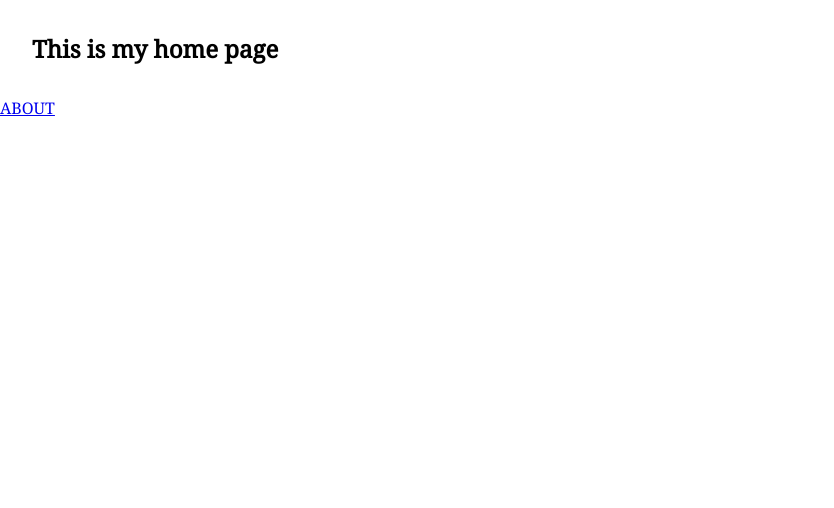
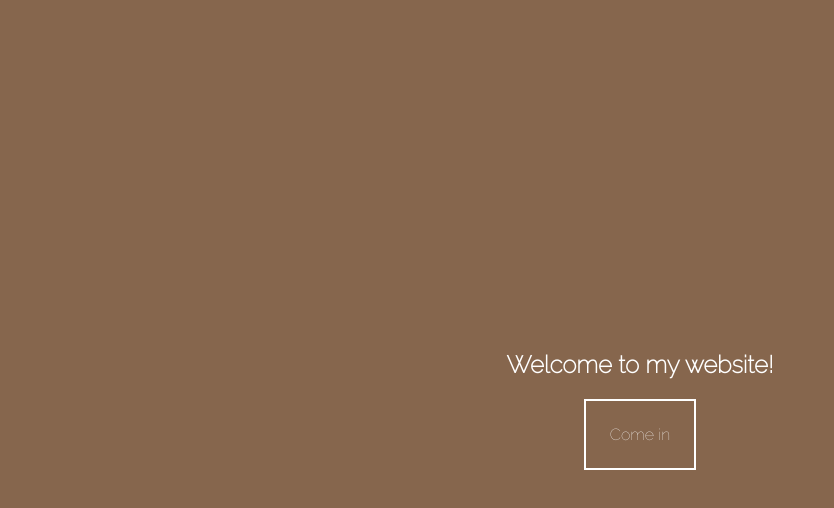
Before and after one commit to Slambermont/my-website, a React (Create React App) app: page / in a window 1280 px wide. Shown: the top 508 px of the page, without its empty margins (0-834 px from the left). Built offline with nearby package versions, Linux system fonts and the light colour scheme.

Commit message:
Remove useless css about page

```diff
--- a/src/css/components/scroll.css
+++ b/src/css/components/scroll.css
@@ -1,6 +1,7 @@
 .scrollToPrevious-button {
   position: absolute;
   top: 3rem;
+  z-index: 10;
 }
 
 .scrollToNext-button, .scrollToTop-button {
--- a/src/css/pages/about.css
+++ b/src/css/pages/about.css
@@ -1,57 +1,8 @@
 .about-page {
   position: relative;
   display: flex;
-  flex-direction: column;
   justify-content: center;
-  align-items: center;
-  min-height: 100vh;
-}
-
-.about-skewed {
-  transform: skewX(-4deg);
-  background-color: white;
-  width: 28%;
   height: 100vh;
-  position: absolute;
-  top: 0;
-  left: 68%;
-}
-
-.about-skewed::before {
-  content: "";
-  position: absolute;
-  border: 1px solid white;
-  width: 100%;
-  height: 100%;
-  left: -1%;
-}
-
-
-.about-content-text {
-  display: flex;
-  flex-direction: column;
-  justify-content: center;
-  float: right;
-  max-width: 90%;
-  height: 100vh;
-  background-color: white;
-  color: #121212;
-  align-items: flex-end;
-  text-align: right;
-  transform: skewX(4deg)
-}
-
-.about-content-text p, h2 {
-  margin: 2rem;
-}
-
-.about-content-text h2 {
-  margin: 2rem;
-  font-family: 'Raleway', sans-serif;
-}
-
-.background-image {
-  height: 100%;
 }
 
 .image-container {
@@ -64,9 +15,57 @@
   overflow: hidden;
 }
 
+.about-skewed {
+  position: absolute;
+  top: 0;
+  left: 68%;
+  width: 28%;
+  height: 100%;
+  background-color: white;
+  transform: skewX(-4deg);
+}
+
+.about-skewed::before {
+  content: "";
+  position: absolute;
+  left: -1%;
+  border: 1px solid white;
+  width: 100%;
+  height: 100%;
+}
+
+.about-content-text {
+  float: right;
+  display: flex;
+  flex-direction: column;
+  justify-content: center;
+  align-items: flex-end;
+  text-align: right;
+  max-width: 90%;
+  height: 100%;
+  margin: 2rem;
+  color: #121212;
+  transform: skewX(4deg);
+}
+
+.about-content-text h2 {
+  font-family: 'Raleway', sans-serif;
+}
+
+.background-image {
+  height: 100%;
+}
+
 .decorative-line-dark {
   height: 1px;
   width: 5rem;
+  margin: 2rem;
   background-color: black;
-  margin: 2rem;
 }
+
+@media only screen and (max-width: 1024px) {
+}
+
+@media only screen and (max-width: 470px) {
+
+}
--- a/src/css/pages/home.css
+++ b/src/css/pages/home.css
@@ -0,0 +1,18 @@
+.home-page {
+  width: 100%;
+  height: 100vh;
+  background-color: #86664D;
+  display: flex;
+  flex-direction: column;
+  justify-content: center;
+  align-items: center;
+  color: white;
+  font-family: 'Raleway', sans-serif;
+}
+
+.home-page a {
+  text-decoration: none;
+  color: white;
+  border: 2px solid white;
+  padding: 1.5rem;
+}
--- a/src/pages/about.jsx
+++ b/src/pages/about.jsx
@@ -12,8 +12,7 @@ class About extends Component {
   render() {
     return (
       <div className='about-page'>
-        <div className='about-content'>
-          <div className='image-container'>
+        <div className='wow fadeIn image-container'>
           <img className='background-image' src='blackandwhite.jpg' alt='salome'/>
         </div>
 
@@ -25,7 +24,6 @@ class About extends Component {
             <div className='decorative-line-dark'></div>
           </div>
         </div>
-        </div>
 
         <ScrollToNextSection sectionSelector='.skills-page' />
       </div>
--- a/src/pages/home.jsx
+++ b/src/pages/home.jsx
@@ -1,12 +1,13 @@
 import React, { Component } from 'react';
 import {Link} from 'react-router-dom';
+import '../css/pages/home.css'
 
 class Home extends Component {
   render() {
     return (
-      <div>
-        <h2>This is my home page</h2>
-        <Link to='/about'>ABOUT</Link>
+      <div className='home-page'>
+        <h2>Welcome to my website!</h2>
+        <Link to='/about'>Come in</Link>
       </div>
     );
   }
--- a/src/pages/technologies.jsx
+++ b/src/pages/technologies.jsx
@@ -8,21 +8,21 @@ class Technologies extends Component {
     return (
       <div className='technologies-page'>
         <ScrollToPreviousSection sectionSelectior='.skills-page' />
-        <div className='wow slideInLeft skills-title'>
+        <div className='wow slideInRight skills-title'>
           <div className='decorative-line-dark'></div>
           <h1>TEC HNOL OGIES</h1>
           <div className='decorative-line-dark'></div>
         </div>
 
         <div className='technologies'>
-          <img className='wow fadeInRight' data-wow-delay='850ms' src='javascript-icon.png'/>
-          <img className='wow fadeInRight' data-wow-delay='800ms' src='ruby-icon.png'/>
-          <img className='wow fadeInRight' data-wow-delay='750ms' src='rails-icon.png'/>
-          <img className='wow fadeInRight' data-wow-delay='700ms' src='html-icon.png'/>
-          <img className='wow fadeInRight' data-wow-delay='650ms' src='css-icon.png'/>
-          <img className='wow fadeInRight' data-wow-delay='600ms' src='nodejs-icon.png'/>
-          <img className='wow fadeInRight' data-wow-delay='550ms' src='react-icon.png'/>
-          <img className='wow fadeInRight' data-wow-delay='500ms' src='postgresql.png'/>
+          <img className='wow fadeInLeft' data-wow-delay='850ms' src='javascript-icon.png'/>
+          <img className='wow fadeInLeft' data-wow-delay='800ms' src='ruby-icon.png'/>
+          <img className='wow fadeInLeft' data-wow-delay='750ms' src='rails-icon.png'/>
+          <img className='wow fadeInLeft' data-wow-delay='700ms' src='html-icon.png'/>
+          <img className='wow fadeInLeft' data-wow-delay='650ms' src='css-icon.png'/>
+          <img className='wow fadeInLeft' data-wow-delay='600ms' src='nodejs-icon.png'/>
+          <img className='wow fadeInLeft' data-wow-delay='550ms' src='react-icon.png'/>
+          <img className='wow fadeInLeft' data-wow-delay='500ms' src='postgresql.png'/>
         </div>
         <ScrollToNextSection sectionSelector='.contact-page' />
       </div>
```
Also changed, not shown: src/css/pages/skills.css (+8 -0 lines), src/css/pages/technologies.css (+8 -0 lines), 1 other file (tests, documents, lock files or other folders). Lines whose indentation alone changed are shown as unchanged.
